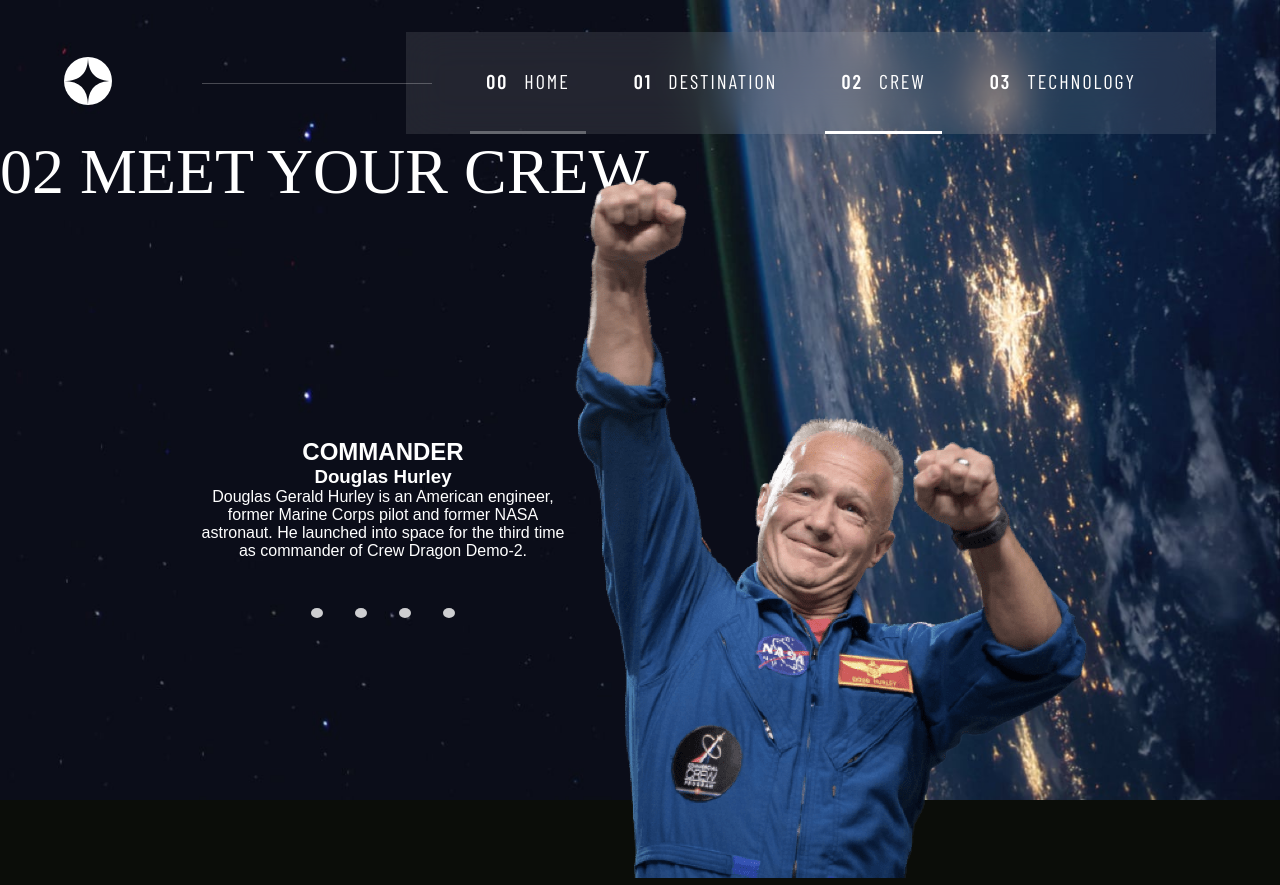
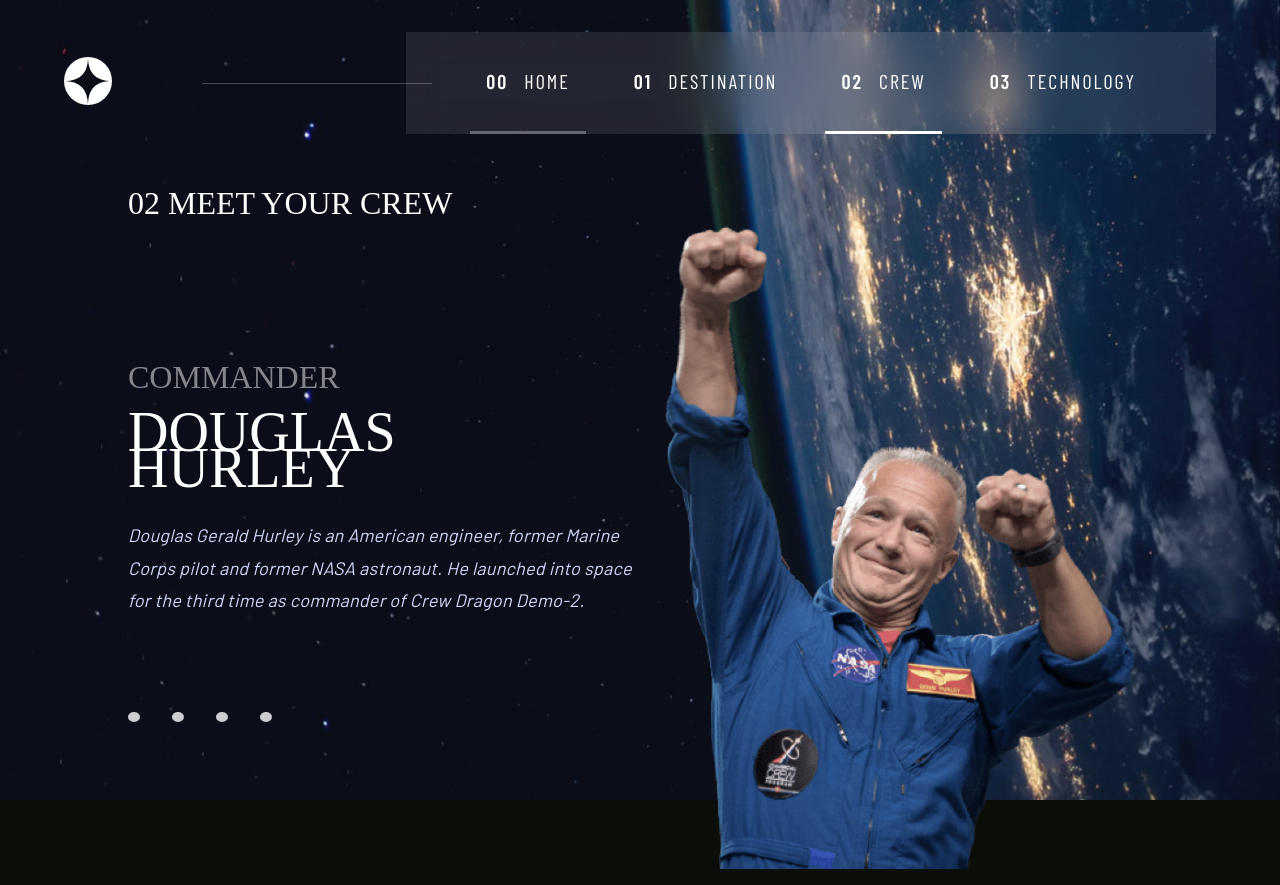
Before and after one commit to jakimiszka/fm-space, a React app: page /crew in a window 1280 px wide. Built offline with nearby package versions, Linux system fonts and the light colour scheme; a web font is replaced by a local one.

Commit message:
crew page fixing layout

```diff
--- a/src/components/pages/crew/Crew.module.scss
+++ b/src/components/pages/crew/Crew.module.scss
@@ -1,9 +1,14 @@
 @use '../../../styles/sass/variables' as v;
 @use '../../../styles/sass/utils' as u;
+@use '../../../styles/sass/page-common' as common;
+
+.wrapper{
+    @extend .wrapper;
+}
 
 .crew{
     width: 100%;
-    height: 100vh;
+    flex: 1;
     color: white;
     display: flex;
     flex-direction: column;
@@ -29,7 +34,7 @@
 
 
     &--content{
-        width: 70%;
+        width: 80%;
         height: 100%;
         display: flex;
         flex-direction: column;
@@ -42,6 +47,7 @@
         @include u.breakpoint('large'){
             flex-direction: row;
             margin-inline: auto;
+            gap: 1rem;
         }
 
         &__info{
@@ -51,10 +57,40 @@
             text-align: center;
             justify-content: center;
 
+            &__wrapper{
+                display: flex;
+                flex-direction: column;
+                gap: v.$spacing-400;
+                margin-bottom: v.$spacing-600;
+
+                h2{
+                    @include v.text-preset-4;
+                    color: v.$white;
+                    opacity: .5;
+                    text-transform: uppercase;
+                }
+                h3{
+                    @include v.text-preset-3;
+                    color: v.$white;
+                    text-transform: uppercase;
+                }
+                p{
+                    @include v.text-preset-9;
+                    color: v.$blue-300;
+                }
+
+                @include u.breakpoint('large'){
+                    gap: v.$spacing-400;
+                    margin-bottom: v.$spacing-0;
+                }
+            }
+
              @include u.breakpoint('large'){
                 flex: 1 1 50%;
-                text-align: center;
+                height: 100%;
+                text-align: left;
                 justify-content: center;
+                gap: 6rem;
              }
 
             &__buttons{
@@ -63,6 +99,12 @@
                 justify-content: center;
                 gap: v.$spacing-400;
                 margin-top: v.$spacing-600;
+
+                @include u.breakpoint('large'){
+                    justify-content: flex-start;
+                    align-items: flex-end;
+                    margin-top: 0;
+                }
 
                 button{
                     background: white;
@@ -86,27 +128,15 @@
         }
 
         &__imageWrapper{
-            display: flex;
-            justify-content: center;
-            flex: 1;
+            @extend %image-wrapper-base;
             margin-top: v.$spacing-600;
 
             @include u.breakpoint('large'){
                 margin-top: 0;
-                flex: 1 1 50%;
-                justify-content: center;
             }
 
             img{
-
-                @include u.breakpoint('medium'){
-                    width: 40%;
-                }
-
-                @include u.breakpoint('large'){
-                    width: auto;
-                    height: 80%;
-                }
+                @extend %image-base;
             }
         }
     }
--- a/src/components/pages/crew/Crew.tsx
+++ b/src/components/pages/crew/Crew.tsx
@@ -42,15 +42,18 @@
     }
 
     return (
+        <div className={styles.wrapper}>
             <div className={styles.crew}>
                 <div className={styles['crew--title']}>
                     <h1><span>02</span> MEET YOUR CREW</h1>
                 </div>
                 <div className={styles['crew--content']}>
                     <div className={styles['crew--content__info']}>
+                        <div className={styles['crew--content__info__wrapper']}>
                             <h2>{currentMember.role.toUpperCase()}</h2>
                             <h3>{currentMember.name}</h3>
                             <p>{currentMember.bio}</p>
+                        </div>
                         <div className={styles['crew--content__info__buttons']}>
                             {data.map((member, index) => (
                                 <button key={index} onClick={() => onClickMember(index)}></button>
@@ -62,5 +65,6 @@
                     </div>
                 </div>
             </div>
+        </div>
     );
 }
--- a/src/components/pages/destination/Destination.module.scss
+++ b/src/components/pages/destination/Destination.module.scss
@@ -1,9 +1,14 @@
 @use '../../../styles/sass/variables' as v;
 @use '../../../styles/sass/utils' as u;
+@use '../../../styles/sass/page-common' as common;
+
+.wrapper{
+    @extend .wrapper;
+}
 
 .destination{
     width: 100%;
-    height: 100vh;
+    flex: 1;
     color: white;
     display: flex;
     flex-direction: column;
@@ -17,13 +22,12 @@
         justify-content: center;
         align-items: center;
         width: 80%;
-        height: 80vh;
         margin-inline: auto;
     }
 
     &--content{
         width: 100%;
-        height: 100%;
+        height: auto;
         display: flex;
         flex-direction: column;
         align-items: center;
@@ -130,23 +134,10 @@
     }
 
     &--imageWrapper{
-        display: flex;
-        @include u.breakpoint('large'){
-            width: 50%;
-            justify-content: center;
-            align-items: center;
-        }
+        @extend %image-wrapper-base;
 
         img{
-            width: 170px;
-            height: auto;
-
-            @include u.breakpoint('medium'){
-                width: 300px;
-            }
-            @include u.breakpoint('large'){
-                width: 445px;
-            }
+            @extend %image-base;
         }
     }
 }
--- a/src/components/pages/destination/Destination.tsx
+++ b/src/components/pages/destination/Destination.tsx
@@ -38,8 +38,9 @@
     }>( data[0] );
 
     return (
+        <div className={styles.wrapper}>
+            <h1>01 PICK YOUR DESTINATION</h1>
             <div className={styles.destination}>
-           {/* <h1>01 PICK YOUR DESTINATION</h1> */}
                 <div className={styles['destination--content']}>
                         <ul>
                             <li onClick={() => { setCurrentPlanet(data[0]);}}>MOON</li>
@@ -68,5 +69,7 @@
                         <img src={imageMap[currentPlanet.name]} alt="Destination" />
                 </div>
             </div>
+        </div>
+
     );
 }
--- a/src/components/pages/technology/Technology.module.scss
+++ b/src/components/pages/technology/Technology.module.scss
@@ -1,9 +1,14 @@
 @use '../../../styles/sass/variables' as v;
 @use '../../../styles/sass/utils' as u;
+@use '../../../styles/sass/page-common' as common;
+
+.wrapper{
+    @extend .wrapper;
+}
 
 .technology{
     width: 100%;
-    height: 100vh;
+    flex: 1;
     color: white;
     display: flex;
     flex-direction: column;
@@ -30,7 +35,7 @@
 
     &--content{
         width: 70%;
-        height: 100%;
+        height: auto;
         display: flex;
         flex-direction: row;
         align-items: center;
@@ -105,28 +110,16 @@
         }
 
         &__imageWrapper{
-            display: flex;
-            justify-content: center;
+            @extend %image-wrapper-base;
             order: 2;
-            flex: 1;
             margin-top: v.$spacing-600;
 
             @include u.breakpoint('large'){
                 margin-top: 0;
-                flex: 1 1 50%;
-                justify-content: center;
             }
 
             img{
-
-                @include u.breakpoint('medium'){
-                    width: 40%;
-                }
-
-                @include u.breakpoint('large'){
-                    width: auto;
-                    height: 80%;
-                }
+                @extend %image-base;
             }
         }
     }
--- a/src/components/pages/technology/Technology.tsx
+++ b/src/components/pages/technology/Technology.tsx
@@ -19,10 +19,9 @@
 
 export const Technology = ({ data }: TechnologyProps) => {
     return (
+        <div className={styles.wrapper}>
+            <h1>03 SPACE LAUNCH 101</h1>
             <div className={styles.technology}>
-            <div className={styles['technology--title']}>
-                <h1><span>03</span> SPACE LAUNCH 101</h1>
-            </div>
                 <div className={styles['technology--content']}>
                     <div className={styles['technology--content__imageWrapper']}>
                         <img
@@ -45,5 +44,7 @@
                     </div>
                 </div>
             </div>
+        </div>
+
     );
 }
--- /dev/null
+++ b/src/styles/sass/_page-common.scss
@@ -0,0 +1,76 @@
+@use './variables' as v;
+@use './utils' as u;
+
+// Common wrapper styling for Destination, Crew, and Technology pages
+.wrapper {
+    width: 100%;
+    height: 100vh;
+    display: flex;
+    flex-direction: column;
+
+    h1 {
+        width: 80%;
+        margin-inline: auto;
+        @include v.text-preset-4;
+        color: v.$white;
+        text-transform: uppercase;
+
+        @include u.breakpoint('large') {
+            width: 80%;
+            margin-inline: auto;
+            margin-top: 2rem;
+        }
+    }
+}
+
+// Common content section base styles
+%content-base {
+    width: 100%;
+    height: 100%;
+    display: flex;
+    flex-direction: column;
+    align-items: center;
+}
+
+// Common page container
+%page-container {
+    width: 100%;
+    height: 100vh;
+    color: white;
+    display: flex;
+    flex-direction: column;
+}
+
+// Common image wrapper styling
+%image-wrapper-base {
+    display: flex;
+    justify-content: center;
+    align-items: center;
+    flex: 1;
+
+    @include u.breakpoint('large') {
+        flex: 1 1 50%;
+        justify-content: center;
+        align-items: center;
+    }
+}
+
+// Common image sizing
+%image-base {
+    width: 170px;
+    height: auto;
+    object-fit: contain;
+
+    @include u.breakpoint('medium') {
+        width: 300px;
+    }
+
+    @include u.breakpoint('large') {
+        // width: 445px;
+        // max-height: 445px;
+        // object-fit: contain;
+        width: 100%;
+        height: 100%;
+        padding: 1rem;
+    }
+}
```
Lines whose indentation alone changed are shown as unchanged.
